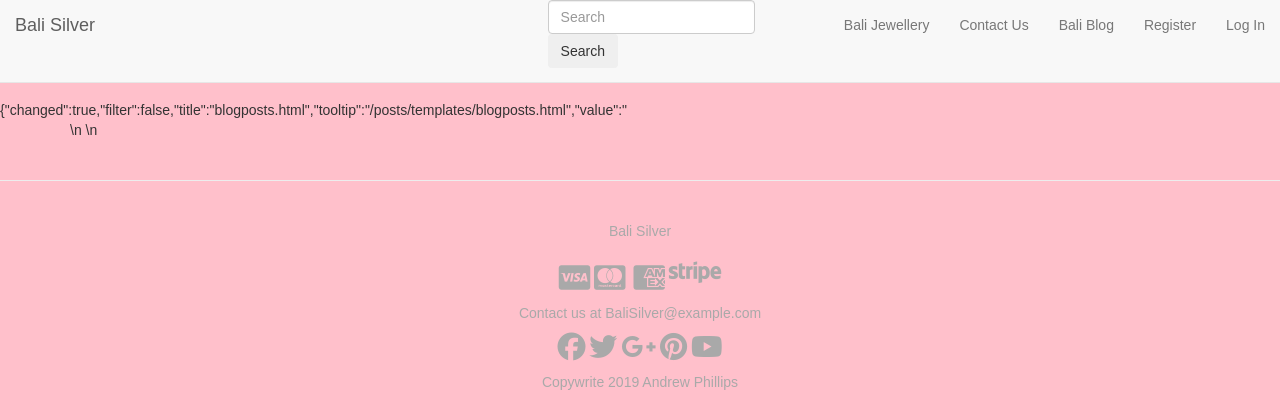
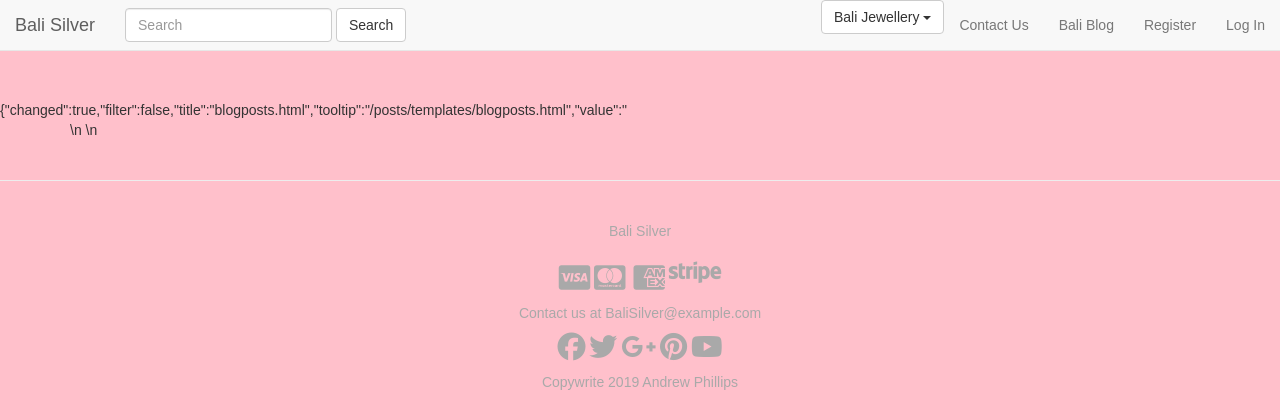
Before and after one commit to bandyp/djandy-ecommerce, a Django app: page /posts/ in a window 1280 px wide. Shown: the top 420 px of the page. Run offline with Django 3.2, Linux system fonts and the light colour scheme; data that the repository does not hold is empty; some libraries are stand-ins or nearby versions.

Commit message:
aligned nav bar with correct version of bootstrap

```diff
--- a/templates/base.html
+++ b/templates/base.html
@@ -27,24 +27,25 @@
                 <a class="navbar-brand" href="/">Bali Silver</a>
             </div>
             <div id="navbar" class="navbar-collapse collapse">
+                <form class="navbar-form navbar-left" action="{% url 'search' %}" method="get">
+                    <div class="form-group">
+                        <input type="text" class="form-control" name="q" placeholder="Search">
+                    </div>
+                    <button type="submit" class="btn btn-default">Search</button>
+                </form>
                 <ul class="nav navbar-nav navbar-right">
-                    <li>
-                    <form action="{% url 'search' %}" method="get" class="form-inline">
-                        <input class="form-control mr-sm-2" type="search" name="q" placeholder="Search" aria-label="Search">
-                        <button class="btn btn-outline-success my-2 my-sm-0" type="submit">Search</button>
-                    </form>
-                    </li>
-                    <li class="nav-item dropdown">
-                        <a class="nav-link dropdown-toggle" href="#" id="navbarDropdownMenuLink" data-toggle="dropdown" aria-haspopup="true" aria-expanded="false">
-                        Bali Jewellery
-                        </a>
-                        <div class="dropdown-menu" aria-labelledby="navbarDropdownMenuLink">
-                            <a class="dropdown-item" href="#">Rings</a>
-                            <a class="dropdown-item" href="#">Bracelettes</a>
-                            <a class="dropdown-item" href="#">Earrings</a>
-                            <a class="dropdown-item" href="#">Necklaces</a>
-                            <a class="dropdown-item" href="#">Harmony Bells</a>
-                        </div>
+                    <li class="dropdown">
+                        <button class="btn btn-default dropdown-toggle" type="button" id="dropdownMenu1" data-toggle="dropdown" aria-haspopup="true" aria-expanded="true">
+                            Bali Jewellery
+                            <span class="caret"></span>
+                        </button>
+                        <ul class="dropdown-menu" aria-labelledby="dropdownMenu1">
+                            <li><a href="#">Rings</a></li>
+                            <li><a href="#">Bracelettes</a></li>
+                            <li><a href="#">Earrings</a></li>
+                            <li><a href="#">Necklaces</a></li>
+                            <li><a href="#">Harmony Bells</a></li>
+                        </ul>
                     </li>
                     <li class="nav-item"><a href="#">Contact Us</a></li>
                     <li class="nav-item"><a href="{% url 'get_posts' %}">Bali Blog</a></li>
```
Also changed, not shown: .c9/metadata/environment/templates/base.html (+1 -1 lines), db.sqlite3.
